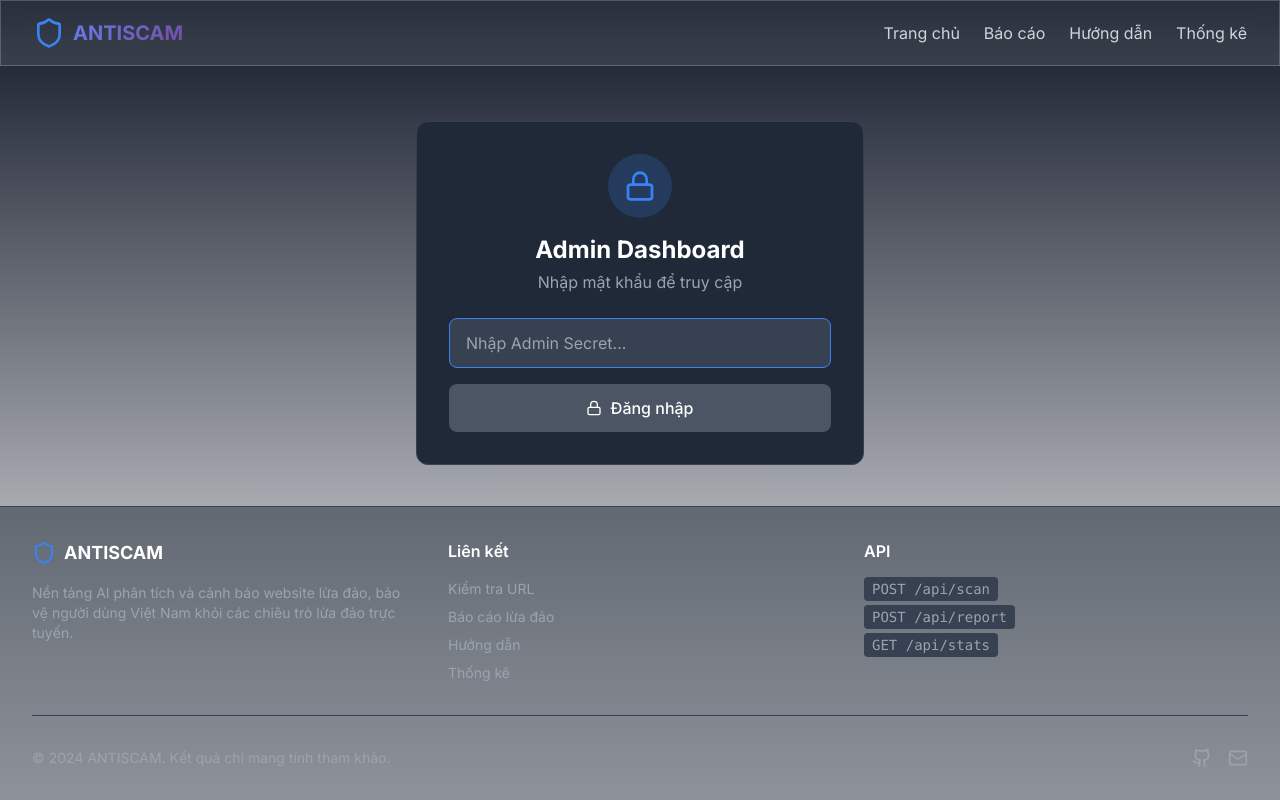
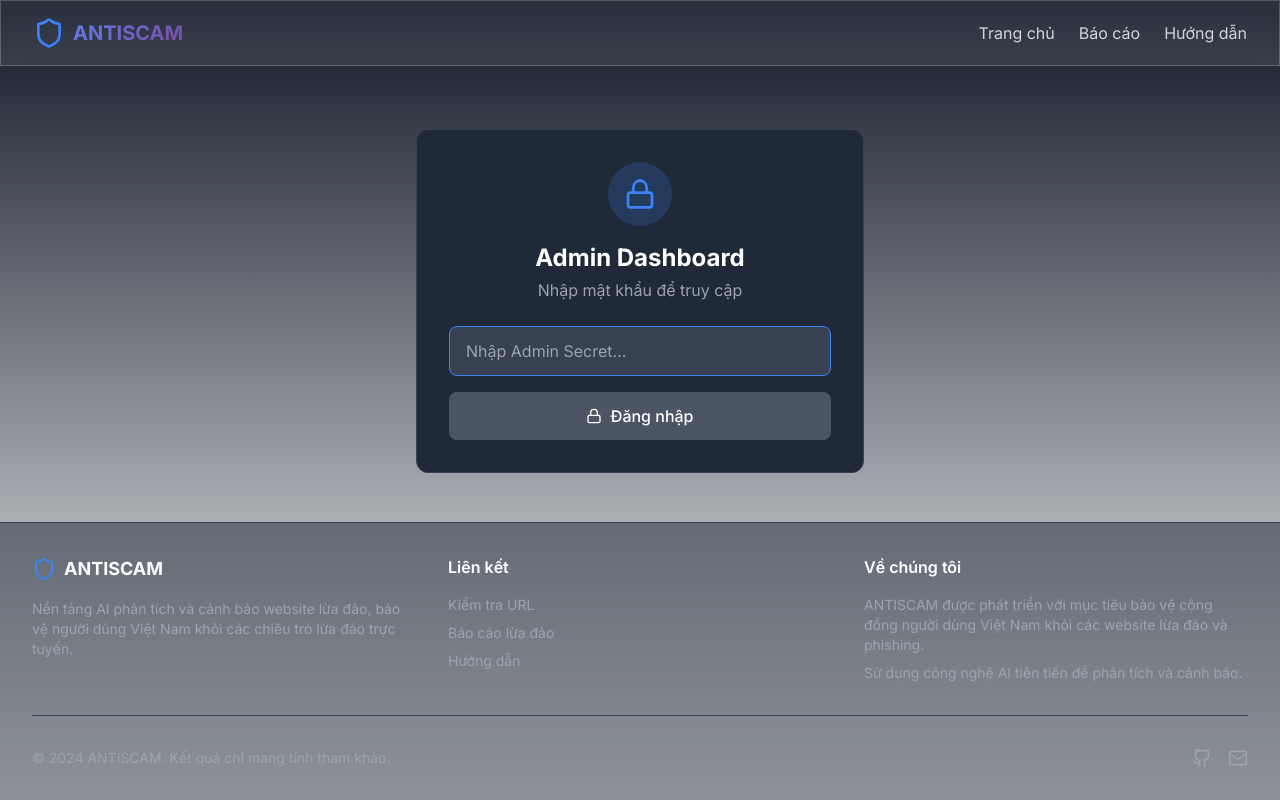
Before and after one commit to maitamdev/Anti-Scam, a Next.js app: page /admin in a window 1280 px wide. Built offline with nearby package versions, Linux system fonts and the light colour scheme.

Commit message:
Hide admin link and API info from public view

```diff
--- a/app/components/Footer.tsx
+++ b/app/components/Footer.tsx
@@ -12,28 +12,41 @@ export default function Footer() {
               <span className="text-lg font-bold">ANTISCAM</span>
             </div>
             <p className="text-gray-400 text-sm">
-              Nền tảng AI phân tích và cảnh báo website lừa đảo,
-              bảo vệ người dùng Việt Nam khỏi các chiêu trò lừa đảo trực tuyến.
+              Nền tảng AI phân tích và cảnh báo website lừa đảo, bảo vệ người
+              dùng Việt Nam khỏi các chiêu trò lừa đảo trực tuyến.
             </p>
           </div>
 
           <div>
             <h3 className="font-semibold mb-4">Liên kết</h3>
             <ul className="space-y-2 text-gray-400 text-sm">
-              <li><Link href="/" className="hover:text-white">Kiểm tra URL</Link></li>
-              <li><Link href="/report" className="hover:text-white">Báo cáo lừa đảo</Link></li>
-              <li><Link href="/guide" className="hover:text-white">Hướng dẫn</Link></li>
-              <li><Link href="/admin" className="hover:text-white">Thống kê</Link></li>
+              <li>
+                <Link href="/" className="hover:text-white">
+                  Kiểm tra URL
+                </Link>
+              </li>
+              <li>
+                <Link href="/report" className="hover:text-white">
+                  Báo cáo lừa đảo
+                </Link>
+              </li>
+              <li>
+                <Link href="/guide" className="hover:text-white">
+                  Hướng dẫn
+                </Link>
+              </li>
             </ul>
           </div>
 
           <div>
-            <h3 className="font-semibold mb-4">API</h3>
-            <ul className="space-y-2 text-gray-400 text-sm">
-              <li><code className="bg-gray-700 px-2 py-1 rounded">POST /api/scan</code></li>
-              <li><code className="bg-gray-700 px-2 py-1 rounded">POST /api/report</code></li>
-              <li><code className="bg-gray-700 px-2 py-1 rounded">GET /api/stats</code></li>
-            </ul>
+            <h3 className="font-semibold mb-4">Về chúng tôi</h3>
+            <p className="text-gray-400 text-sm">
+              ANTISCAM được phát triển với mục tiêu bảo vệ cộng đồng người dùng
+              Việt Nam khỏi các website lừa đảo và phishing.
+            </p>
+            <p className="text-gray-400 text-sm mt-2">
+              Sử dụng công nghệ AI tiên tiến để phân tích và cảnh báo.
+            </p>
           </div>
         </div>
 
@@ -42,10 +55,18 @@ export default function Footer() {
             © 2024 ANTISCAM. Kết quả chỉ mang tính tham khảo.
           </p>
           <div className="flex gap-4">
-            <a href="#" className="text-gray-400 hover:text-white">
+            <a
+              href="https://github.com/maitamdev/Anti-Scam"
+              target="_blank"
+              rel="noopener noreferrer"
+              className="text-gray-400 hover:text-white"
+            >
               <Github className="w-5 h-5" />
             </a>
-            <a href="#" className="text-gray-400 hover:text-white">
+            <a
+              href="mailto:contact@antiscam.vn"
+              className="text-gray-400 hover:text-white"
+            >
               <Mail className="w-5 h-5" />
             </a>
           </div>
--- a/app/components/Header.tsx
+++ b/app/components/Header.tsx
@@ -9,7 +9,6 @@ const navLinks = [
   { href: '/', label: 'Trang chủ' },
   { href: '/report', label: 'Báo cáo' },
   { href: '/guide', label: 'Hướng dẫn' },
-  { href: '/admin', label: 'Thống kê' },
 ]
 
 export default function Header() {
```
